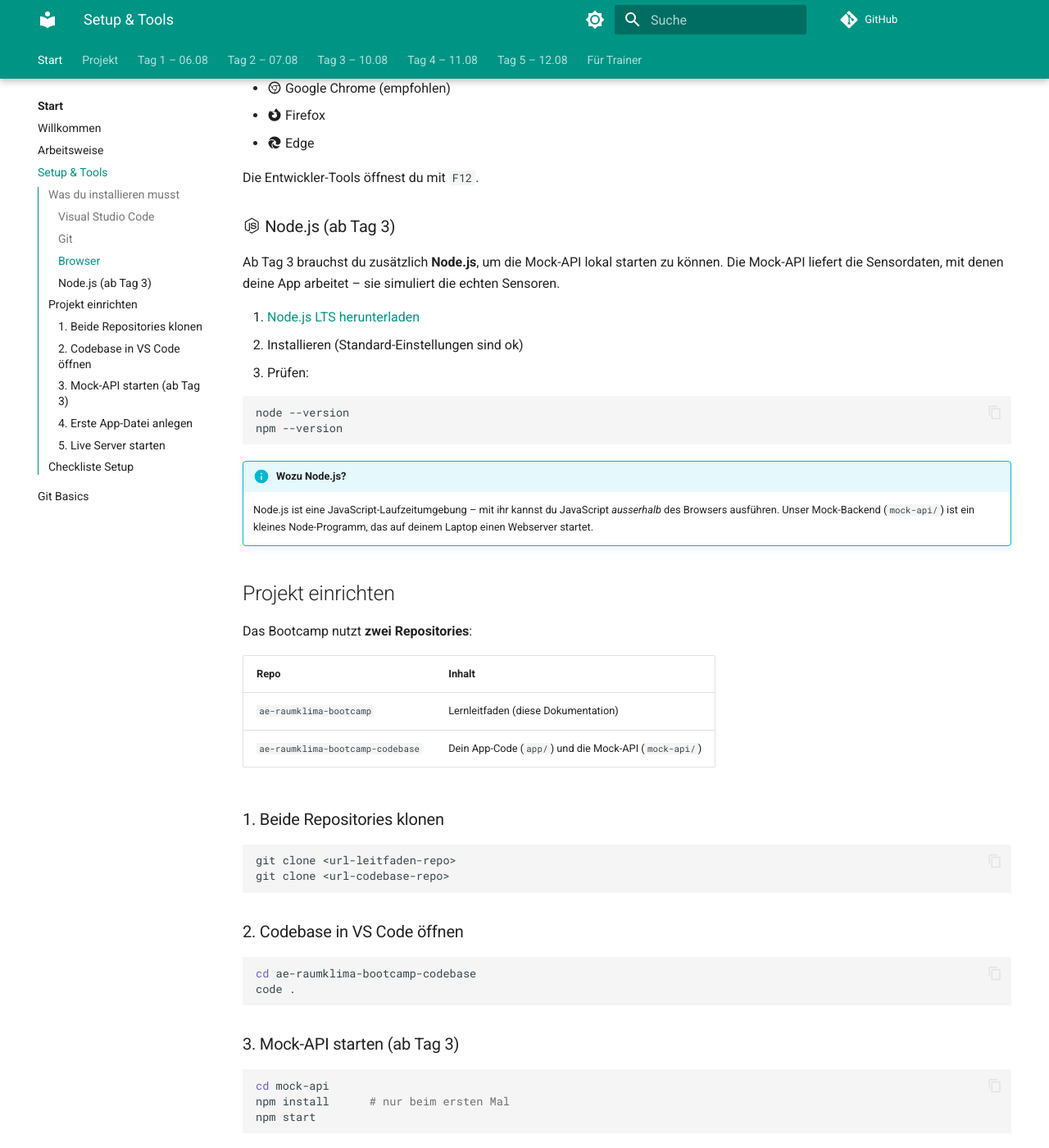
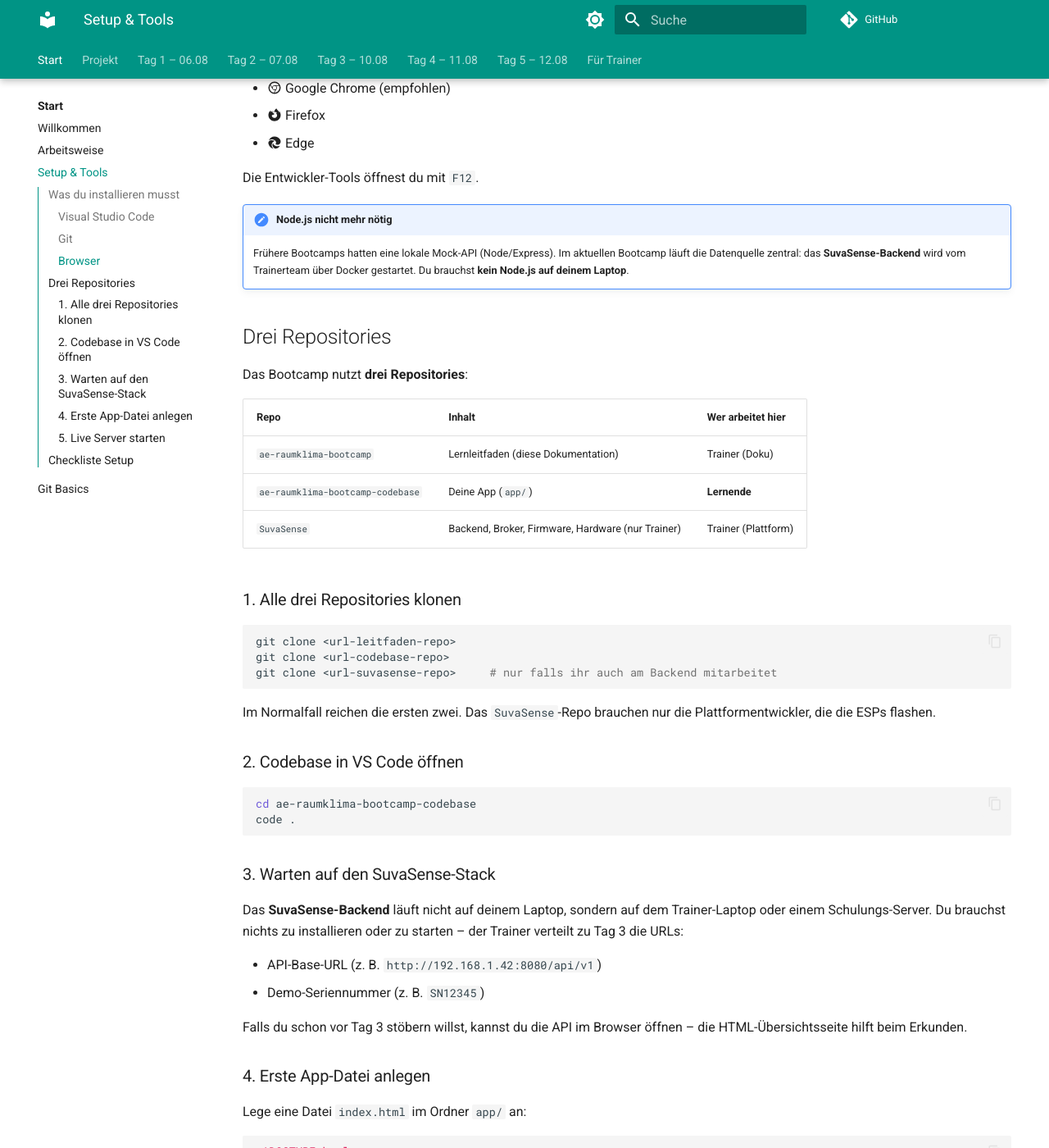
Before and after one commit to HeiligerG/ae-raumklima-bootcamp, an MkDocs documentation site: the page built from docs/start/setup.md, in a window 1280 px wide and 1400 px high, scrolled down 861 px. Shown: the whole window at 82% size. Built offline with MkDocs 1.6.1 and Material for MkDocs 9.7.7, drawn with Linux system fonts in a browser that asks for light colours; comment, search, counter and statistics services are not loaded; some of the changed text lies outside the part shown.

Commit message:
docs(start): setup auf 3 Repositories und SuvaSense-Stack anpassen
Node.js-Installation entfaellt, weil das SuvaSense-Backend zentral
vom Trainer ueber Docker gestartet wird. Setup erwaehnt explizit
drei Repos (Leitfaden, Codebase, SuvaSense) und erklaert, dass
Lernende normalerweise nur die ersten zwei klonen.

Die Sektion 'Mock-API starten (ab Tag 3)' wird ersetzt durch
'Warten auf den SuvaSense-Stack' mit Trainer-URL und Demo-Serial.

````diff
--- a/docs/start/setup.md
+++ b/docs/start/setup.md
@@ -35,38 +35,32 @@ Du brauchst einen modernen Browser mit Entwickler-Tools:
 
 Die Entwickler-Tools öffnest du mit `F12`.
 
-### :material-nodejs: Node.js (ab Tag 3)
+!!! note "Node.js nicht mehr nötig"
+    Frühere Bootcamps hatten eine lokale Mock-API (Node/Express). Im
+    aktuellen Bootcamp läuft die Datenquelle zentral: das
+    **SuvaSense-Backend** wird vom Trainerteam über Docker gestartet.
+    Du brauchst **kein Node.js auf deinem Laptop**.
 
-Ab Tag 3 brauchst du zusätzlich **Node.js**, um die Mock-API lokal starten zu können.
-Die Mock-API liefert die Sensordaten, mit denen deine App arbeitet – sie simuliert die echten Sensoren.
+## Drei Repositories
 
-1. [Node.js LTS herunterladen](https://nodejs.org/)
-2. Installieren (Standard-Einstellungen sind ok)
-3. Prüfen:
+Das Bootcamp nutzt **drei Repositories**:
 
-```bash
-node --version
-npm --version
-```
+| Repo                                       | Inhalt                                                | Wer arbeitet hier |
+|--------------------------------------------|-------------------------------------------------------|-------------------|
+| `ae-raumklima-bootcamp`                     | Lernleitfaden (diese Dokumentation)                   | Trainer (Doku)    |
+| `ae-raumklima-bootcamp-codebase`           | Deine App (`app/`)                                    | **Lernende**      |
+| `SuvaSense`                                | Backend, Broker, Firmware, Hardware (nur Trainer)     | Trainer (Plattform) |
 
-!!! info "Wozu Node.js?"
-    Node.js ist eine JavaScript-Laufzeitumgebung – mit ihr kannst du JavaScript *ausserhalb* des Browsers ausführen. Unser Mock-Backend (`mock-api/`) ist ein kleines Node-Programm, das auf deinem Laptop einen Webserver startet.
-
-## Projekt einrichten
-
-Das Bootcamp nutzt **zwei Repositories**:
-
-| Repo                                       | Inhalt                                            |
-|--------------------------------------------|---------------------------------------------------|
-| `ae-raumklima-bootcamp`                     | Lernleitfaden (diese Dokumentation)               |
-| `ae-raumklima-bootcamp-codebase`           | Dein App-Code (`app/`) und die Mock-API (`mock-api/`) |
-
-### 1. Beide Repositories klonen
+### 1. Alle drei Repositories klonen
 
 ```bash
 git clone <url-leitfaden-repo>
 git clone <url-codebase-repo>
+git clone <url-suvasense-repo>     # nur falls ihr auch am Backend mitarbeitet
 ```
+
+Im Normalfall reichen die ersten zwei. Das `SuvaSense`-Repo brauchen
+nur die Plattformentwickler, die die ESPs flashen.
 
 ### 2. Codebase in VS Code öffnen
 
@@ -75,18 +69,17 @@ cd ae-raumklima-bootcamp-codebase
 code .
 ```
 
-### 3. Mock-API starten (ab Tag 3)
+### 3. Warten auf den SuvaSense-Stack
 
-```bash
-cd mock-api
-npm install      # nur beim ersten Mal
-npm start
-```
+Das **SuvaSense-Backend** läuft nicht auf deinem Laptop, sondern auf
+dem Trainer-Laptop oder einem Schulungs-Server. Du brauchst nichts zu
+installieren oder zu starten – der Trainer verteilt zu Tag 3 die URLs:
 
-Die API läuft anschliessend auf <http://localhost:3000>. Du kannst die URL im Browser öffnen – es erscheint eine Übersicht der verfügbaren Räume und Endpunkte.
+- API-Base-URL (z. B. `http://192.168.1.42:8080/api/v1`)
+- Demo-Seriennummer (z. B. `SN12345`)
 
-!!! tip "Zwei Terminals"
-    Lass das Terminal mit der laufenden API offen. Für deine App startest du **zusätzlich** den Live Server in VS Code. So hast du zwei Prozesse parallel – wie in einem echten Web-Projekt.
+Falls du schon vor Tag 3 stöbern willst, kannst du die API im Browser
+öffnen – die HTML-Übersichtsseite hilft beim Erkunden.
 
 ### 4. Erste App-Datei anlegen
 
@@ -119,12 +112,13 @@ Der Browser öffnet sich automatisch mit deiner Seite.
 - [ ] VS Code installiert
 - [ ] Live Server Extension installiert
 - [ ] Git installiert
-- [ ] Node.js installiert (ab Tag 3)
-- [ ] Beide Repositories geklont
+- [ ] Browser mit DevTools (Chrome/Firefox/Edge)
+- [ ] **Leitfaden-Repo** (`ae-raumklima-bootcamp`) geklont – zum Nachschlagen
+- [ ] **Codebase-Repo** (`ae-raumklima-bootcamp-codebase`) geklont
 - [ ] Codebase in VS Code geöffnet
 - [ ] `index.html` in `app/` erstellt
 - [ ] Live Server gestartet und Seite sichtbar
-- [ ] (ab Tag 3) Mock-API läuft auf `localhost:3000`
+- [ ] (ab Tag 3) SuvaSense-API-URL vom Trainer erhalten
 
 !!! success "Geschafft!"
     Deine Entwicklungsumgebung ist bereit.
````
